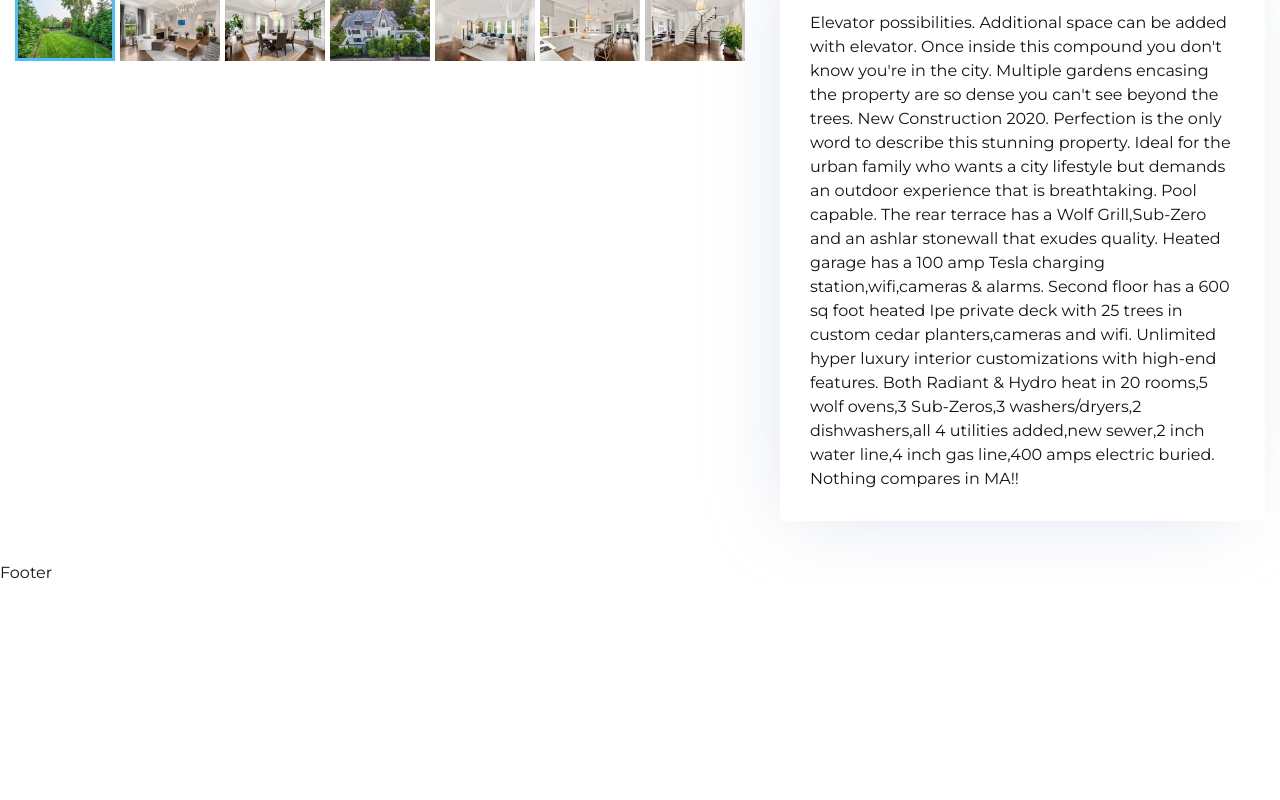
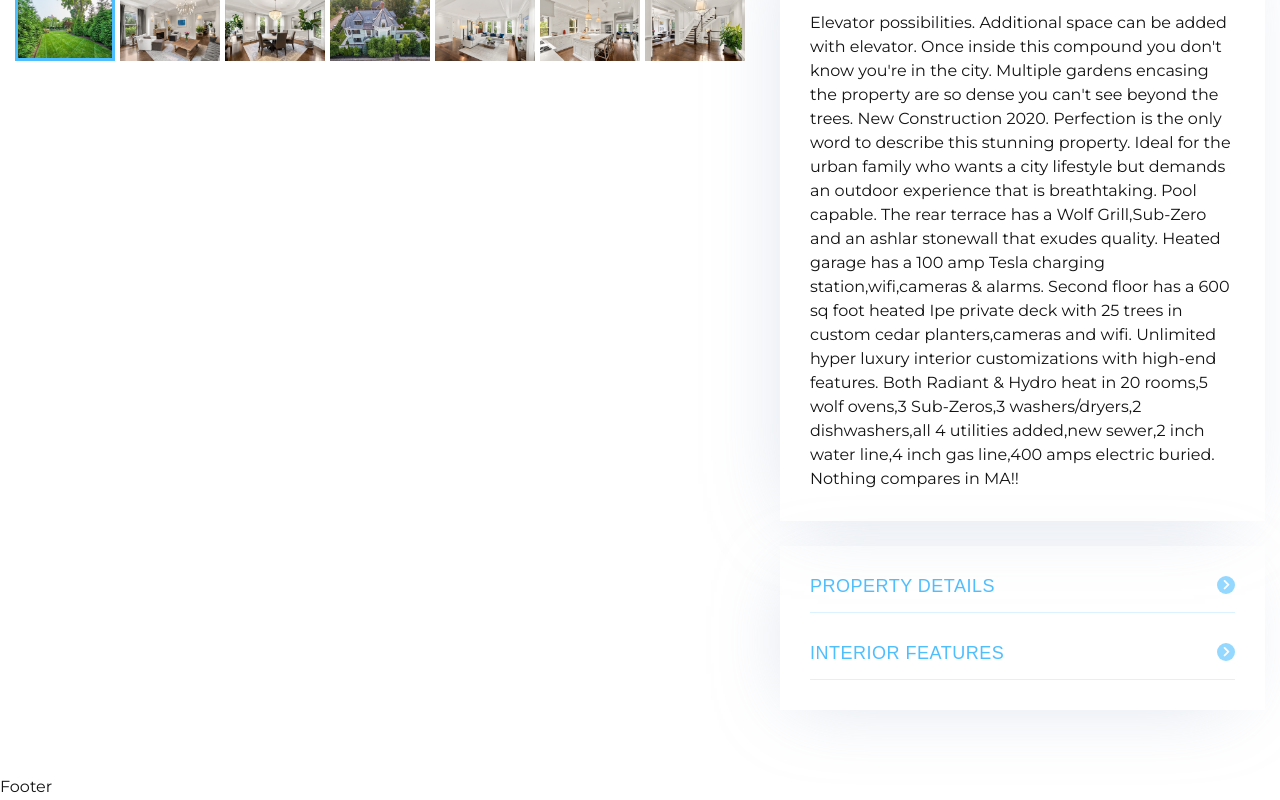
Before and after one commit to banderovskyi/detail-view-page, a React (Create React App) app: page / in a window 1280 px wide. Shown: the part 619-1419 px from the top of the page. Before the commit the page ends 1204 px from the top, so only its background shows below. Built offline with nearby package versions, Linux system fonts and the light colour scheme.

Commit message:
Add tabs

```diff
--- a/src/components/Aside/Aside.js
+++ b/src/components/Aside/Aside.js
@@ -1,10 +1,11 @@
 import React from 'react';
 import PropTypes from 'prop-types';
+import './Aside.scss';
 import Toolbar from '../Toolbar/Toolbar';
 import InfoCallout from '../InfoCallout/InfoCallout';
 import ListingTitle from '../ListingTitle/ListingTitle';
 import ListingDetail from '../ListingDetail/ListingDetail';
-
+import ListingTabs from '../ListingTabs/ListingTabs';
 
 const Aside = (props) => {
   return (
@@ -12,7 +13,8 @@ const Aside = (props) => {
       <Toolbar className="aside__toolbar" />
       <ListingTitle className="aside__listing-title" />
       <InfoCallout className="aside__info-callout" />
-      <ListingDetail />
+      <ListingDetail className="aside__card" />
+      <ListingTabs className="aside__card" />
     </aside>
   );
 };
--- /dev/null
+++ b/src/components/Aside/Aside.scss
@@ -0,0 +1,9 @@
+@import '../../vars';
+
+.aside__info-callout {
+  padding-top: 0;
+}
+
+.aside__card {
+  margin-bottom: 25px;
+}
--- a/src/components/ListingDetail/ListingDetail.js
+++ b/src/components/ListingDetail/ListingDetail.js
@@ -9,12 +9,14 @@ const ListingDetail = (props) => {
   );
 
   return (
-    <div className="listing-detail">
+    <div className={`listing-detail ${props.className ? props.className : ''}`}>
       <DescriptionCard title={title} description={description} />
     </div>
   );
 };
 
-ListingDetail.propTypes = {};
+ListingDetail.propTypes = {
+  className: PropTypes.string,
+};
 
 export default ListingDetail;
--- /dev/null
+++ b/src/components/ListingTabs/ListingTabs.js
@@ -0,0 +1,25 @@
+import React from 'react';
+import PropTypes from 'prop-types';
+import './ListingTabs.scss';
+import Tab from '../UI/Tab/Tab';
+
+const ListingTabs = (props) => {
+  return (
+    <div className={`listing-tabs ${props.className ? props.className : ''}`}>
+      <Tab className="listing-tabs__item" title="Property Details">
+        Lorem ipsum dolor sit amet consectetur adipisicing elit. Id, porro.
+      </Tab>
+      <Tab className="listing-tabs__item" title="Interior Features">
+        Lorem ipsum dolor sit amet consectetur adipisicing elit. Modi, architecto ipsa magnam labore
+        odio aspernatur dolores odit quaerat dicta totam expedita, quos optio ratione quas. Aliquid
+        sed eveniet quo illo.
+      </Tab>
+    </div>
+  );
+};
+
+ListingTabs.propTypes = {
+  className: PropTypes.string,
+};
+
+export default ListingTabs;
--- /dev/null
+++ b/src/components/ListingTabs/ListingTabs.scss
@@ -0,0 +1,12 @@
+@import '../../vars';
+
+.listing-tabs {
+  box-shadow: -11px 12px 77px -22px rgba(160, 178, 205, 0.4);
+  padding: 30px;
+}
+
+.listing-tabs__item {
+  &:not(:last-child) {
+    margin-bottom: 30px;
+  }
+}
--- a/src/components/Slider/Slider.scss
+++ b/src/components/Slider/Slider.scss
@@ -1,4 +1,9 @@
 @import '../../vars';
+
+.slider {
+  position: sticky;
+  top: 25px;
+}
 
 .slider__wrapper-outer {
   overflow: hidden;
@@ -134,7 +139,8 @@
 
 @media screen and (max-width: $screen-sm - 1px) {
   .slider {
-    padding-left: 5px;
+    padding-left: 2.5px;
+    position: static;
   }
 
   .slider__thumbs {
@@ -151,6 +157,10 @@
     }
   }
 
+  .slider__full-screen-button {
+    display: none;
+  }
+
   .slider__disable-full-screen-button {
     display: none;
   }
--- a/src/components/Toolbar/Toolbar.scss
+++ b/src/components/Toolbar/Toolbar.scss
@@ -7,6 +7,9 @@
   row-gap: 10px;
   padding: 30px;
   border-bottom: 1px solid $color-border;
+  background-color: $white;
+  position: sticky;
+  top: 0;
 }
 
 .toolbar__btn {
@@ -16,5 +19,6 @@
 @media screen and (max-width: $screen-sm - 1px) {
   .toolbar {
     padding: 15px 0px;
+    position: static;
   }
 }
--- /dev/null
+++ b/src/components/UI/Tab/Tab.js
@@ -0,0 +1,34 @@
+import React, { useState } from 'react';
+import PropTypes from 'prop-types';
+import './Tab.scss';
+import { faChevronRight } from '@fortawesome/free-solid-svg-icons';
+import { FontAwesomeIcon } from '@fortawesome/react-fontawesome';
+
+const Tab = (props) => {
+  const [isActive, setIsActive] = useState(props.isActive);
+
+  const clickHandler = () => {
+    setIsActive((prevState) => !prevState);
+  };
+
+  return (
+    <div
+      className={`tab ${isActive ? 'tab--active' : ''} ${props.className ? props.className : ''}`}>
+      <button className="tab__header" onClick={clickHandler}>
+        <div className="tab__title">{props.title}</div>
+        <div className="tab__icon">
+          <FontAwesomeIcon icon={faChevronRight} />
+        </div>
+      </button>
+      <div className="tab__content">{props.children}</div>
+    </div>
+  );
+};
+
+Tab.propTypes = {
+  className: PropTypes.string,
+  title: PropTypes.string,
+  isActive: PropTypes.bool,
+};
+
+export default Tab;
--- /dev/null
+++ b/src/components/UI/Tab/Tab.scss
@@ -0,0 +1,71 @@
+@import '../../../vars';
+
+.tab__header {
+  display: block;
+  width: 100%;
+  padding: 0;
+  background-color: transparent;
+  border: none;
+  position: relative;
+  text-align: left;
+  &::after {
+    content: '';
+    width: 100%;
+    height: 1px;
+    display: block;
+    opacity: 0.2;
+    margin-top: 15px;
+    background-color: $color-secondary;
+  }
+}
+
+.tab__title {
+  font-size: 18px;
+  font-weight: 400;
+  letter-spacing: 0.5px;
+  text-transform: uppercase;
+  color: $color-secondary;
+  font-weight: 500;
+}
+
+.tab__icon {
+  position: absolute;
+  right: 0;
+  top: 0;
+  border-radius: 50%;
+  background-color: $color-secondary;
+  width: 18px;
+  height: 18px;
+  display: flex;
+  justify-content: center;
+  align-items: center;
+  opacity: 0.6;
+  transition: transform 0.3s;
+  svg {
+    max-width: 7px;
+  }
+  svg,
+  path {
+    fill: $white;
+  }
+}
+
+.tab__content {
+  max-height: 0px;
+  height: 100%;
+  visibility: hidden;
+  transition: opacity 0.3s;
+  opacity: 0;
+}
+
+.tab--active {
+  .tab__content {
+    max-height: 9999px;
+    visibility: visible;
+    opacity: 1;
+    padding: 10px;
+  }
+  .tab__icon {
+    transform: rotate(90deg);
+  }
+}
```
